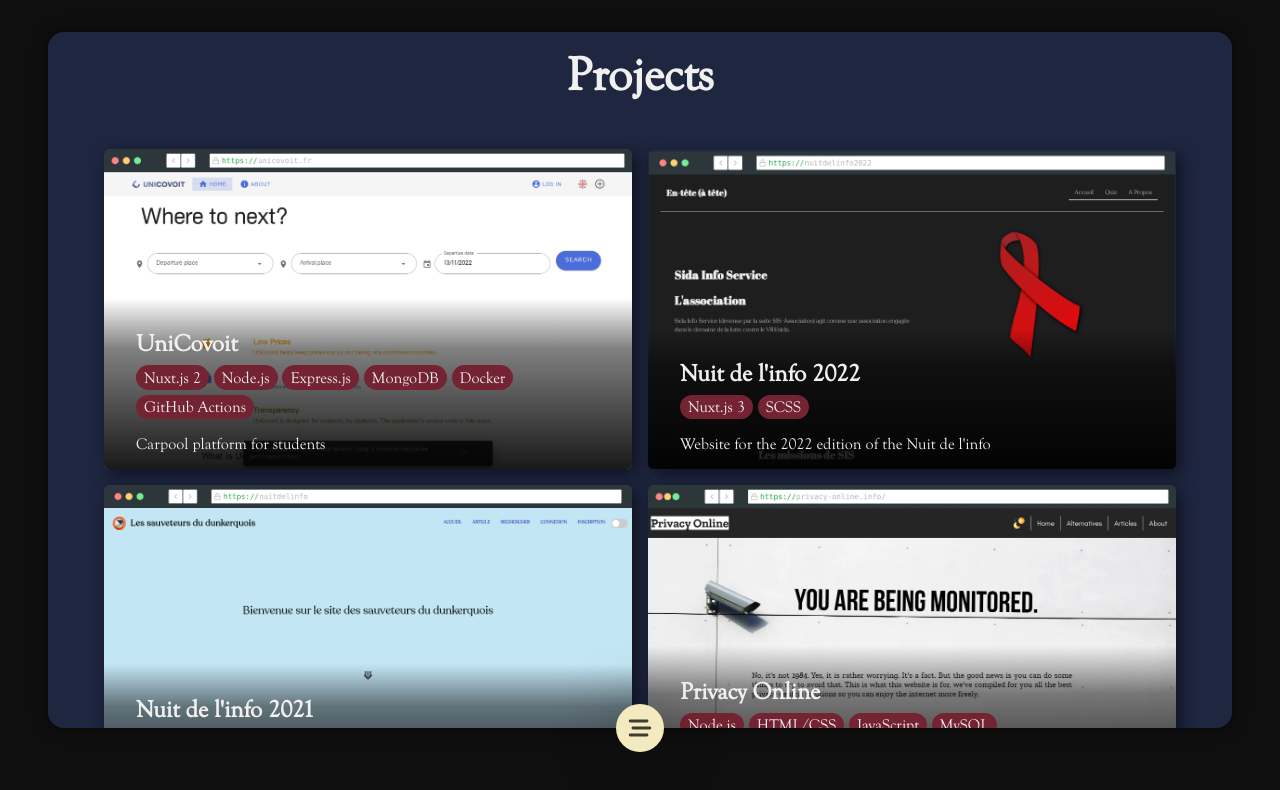
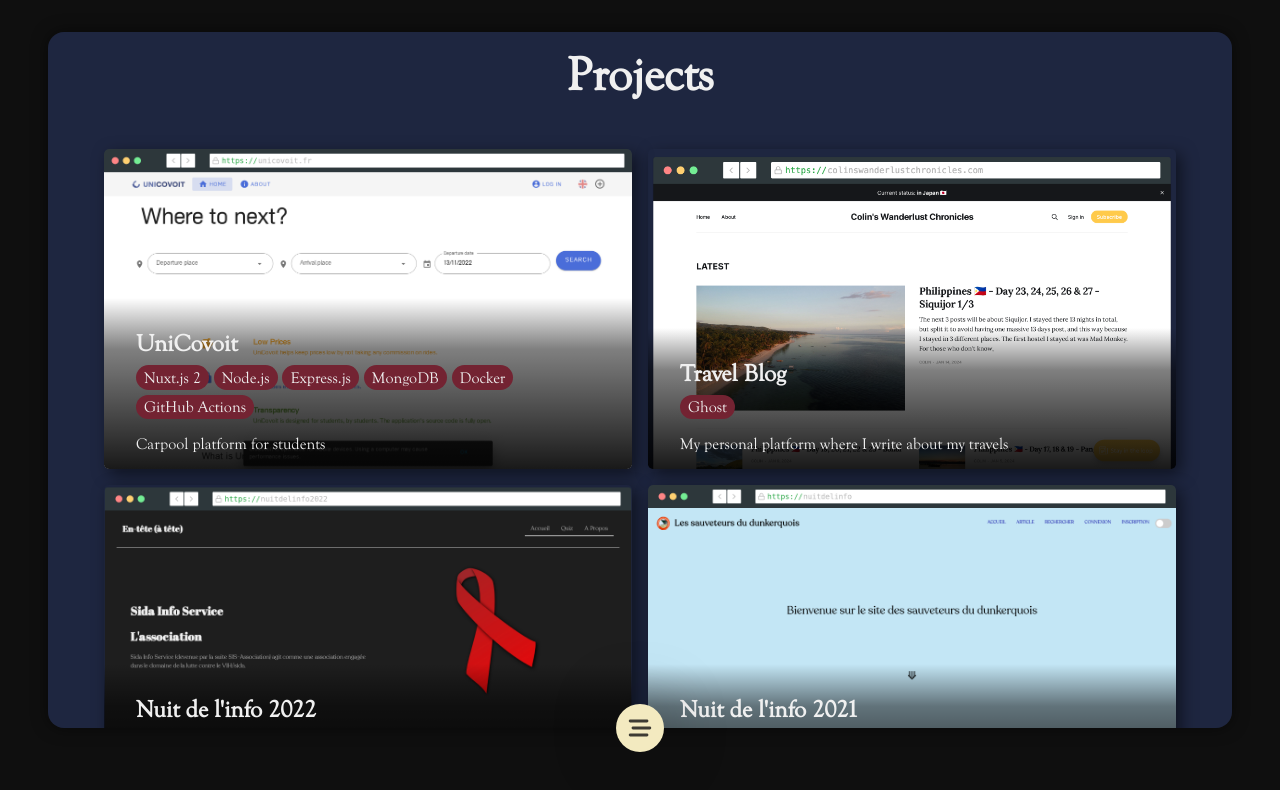
Before and after one commit to finxol/portfolio, a Nuxt app: page /projects in a window 1280 px wide. Shown: the top 790 px of the page. Built offline with nearby package versions, Linux system fonts and the light colour scheme.

Commit message:
add travel blog to projects list

```diff
--- a/pages/projects.vue
+++ b/pages/projects.vue
@@ -14,6 +14,13 @@ const projects: project[] = [
         description: 'Carpool platform for students',
         img: '/unicovoit_homepage.png',
         tags: ['Nuxt.js 2', 'Node.js', 'Express.js', 'MongoDB', 'Docker', 'GitHub Actions'],
+    },
+    {
+        name: 'Travel Blog',
+        link: 'https://colinswanderlustchronicles.com',
+        description: 'My personal platform where I write about my travels',
+        img: '/travelblog.png',
+        tags: ['Ghost'],
     },
     {
         name: 'Nuit de l\'info 2022',
```
Also changed, not shown: public/travelblog.png (added).
